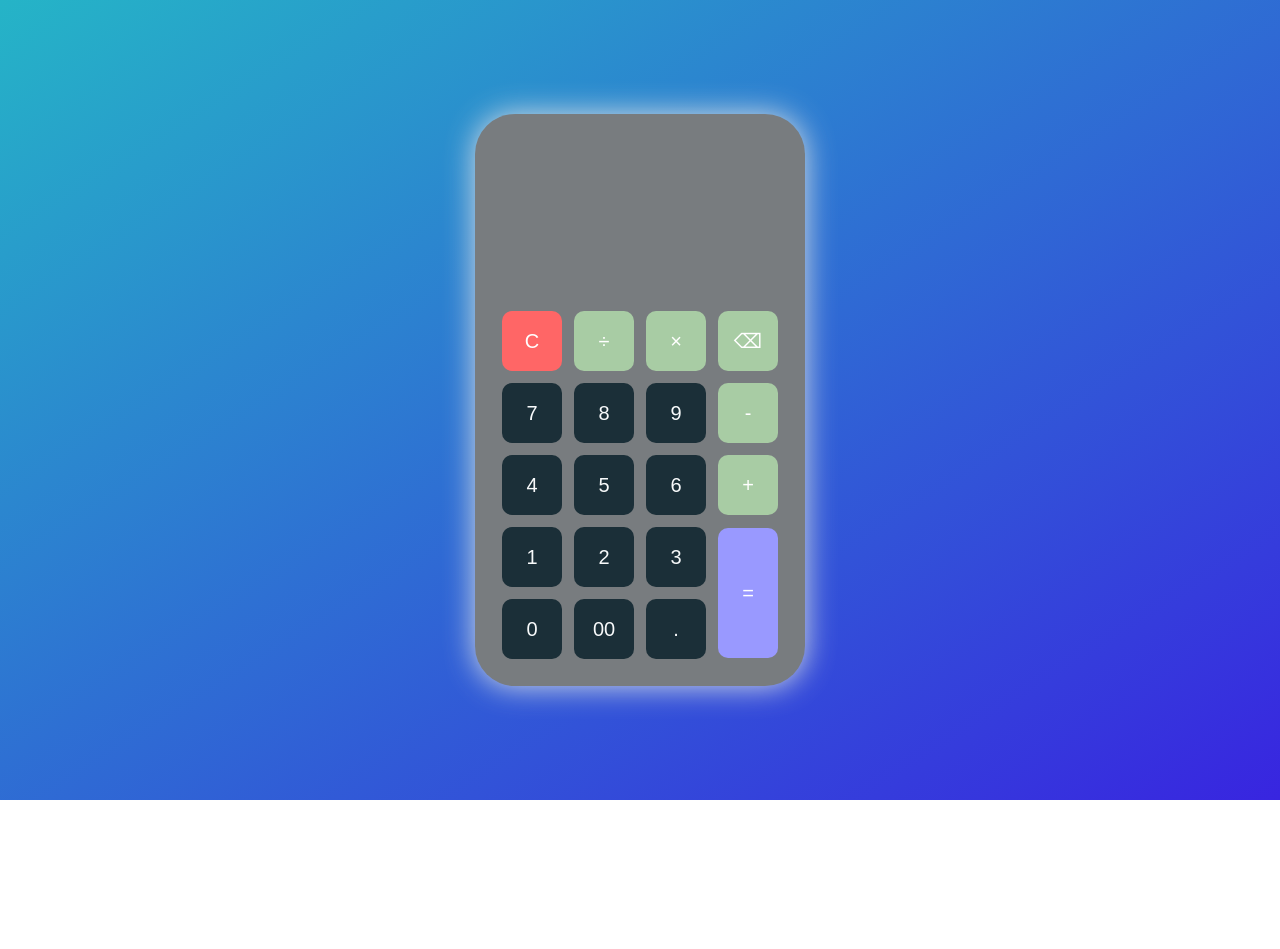
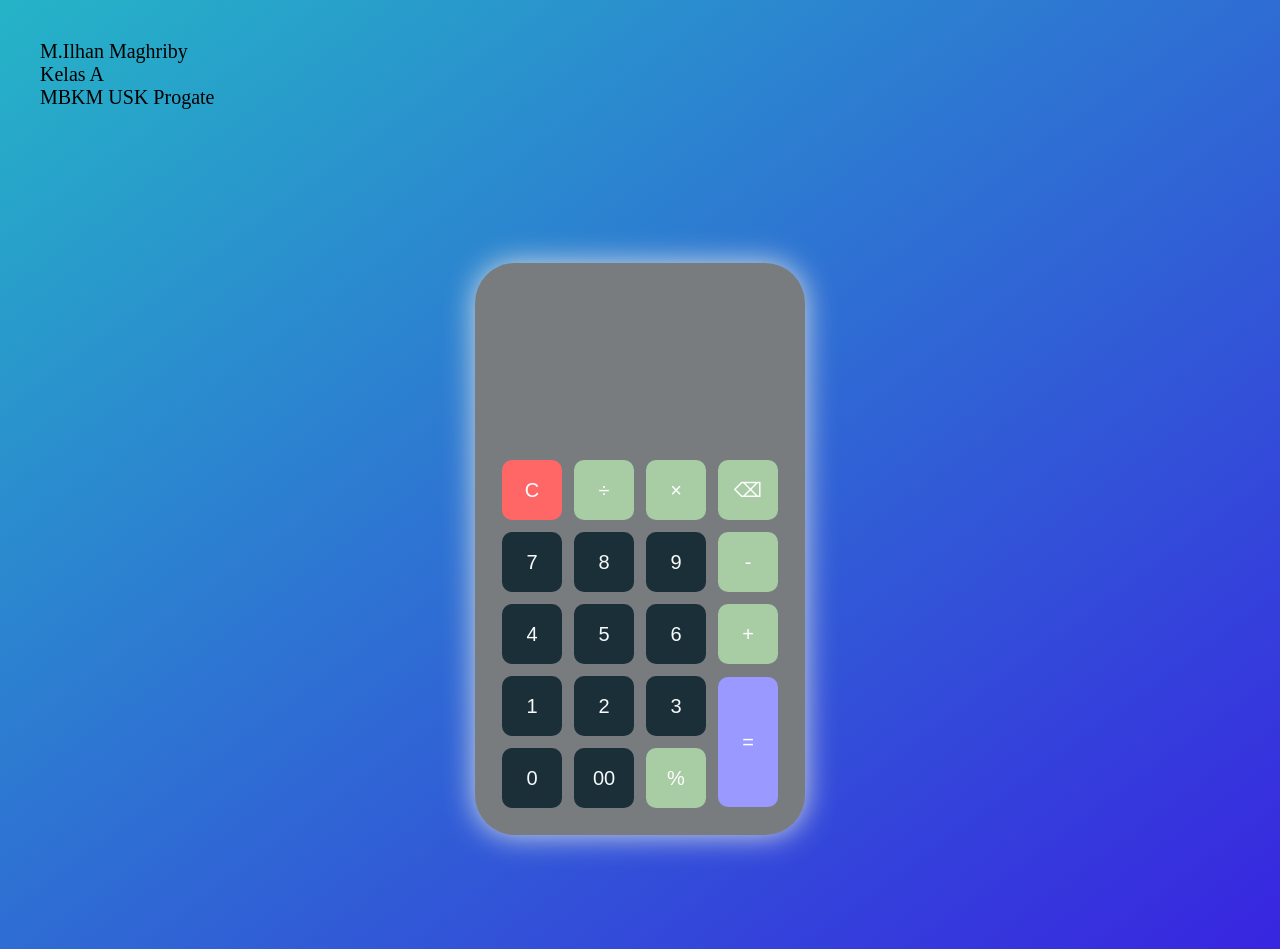
Before and after one commit to ilhanmaghriby/calculator, a plain HTML site: page index.html in a window 1280 px wide. Before the commit the page ends 800 px from the top, so only its background shows below. Drawn offline with Linux system fonts and the light colour scheme.

Commit message:
update persen

```diff
--- a/calculator.js
+++ b/calculator.js
@@ -13,6 +13,8 @@ buttons.forEach((item) => {
     } else if (display.innerText == '' && item.id == 'equal') {
       display.innerText = 'Empty!';
       setTimeout(() => (display.innerText = ''), 2000);
+    } else if (item.id == '%') {
+      display.innerText = display.innerText / 100;
     } else {
       display.innerText += item.id;
     }
--- a/index.html
+++ b/index.html
@@ -8,6 +8,11 @@
     <title>Calculator</title>
   </head>
   <body>
+    <div class="profil">
+      <p>M.Ilhan Maghriby</p>
+      <p>Kelas A</p>
+      <p>MBKM USK Progate</p>
+    </div>
     <div class="container">
       <div class="calculator theme">
         <div class="display-screen">
@@ -42,7 +47,7 @@
             <tr>
               <td><button class="btn-number" id="0">0</button></td>
               <td><button class="btn-number" id="00">00</button></td>
-              <td><button class="btn-number" id=".">.</button></td>
+              <td><button class="btn-operator" id="%">%</button></td>
             </tr>
           </table>
         </div>
--- a/style.css
+++ b/style.css
@@ -12,6 +12,11 @@ body {
 
 body {
   background-image: linear-gradient(to bottom right, rgb(37, 180, 199), rgb(56, 37, 224));
+}
+
+.profil {
+  padding: 40px;
+  font-size: 20px;
 }
 
 .container {
```
